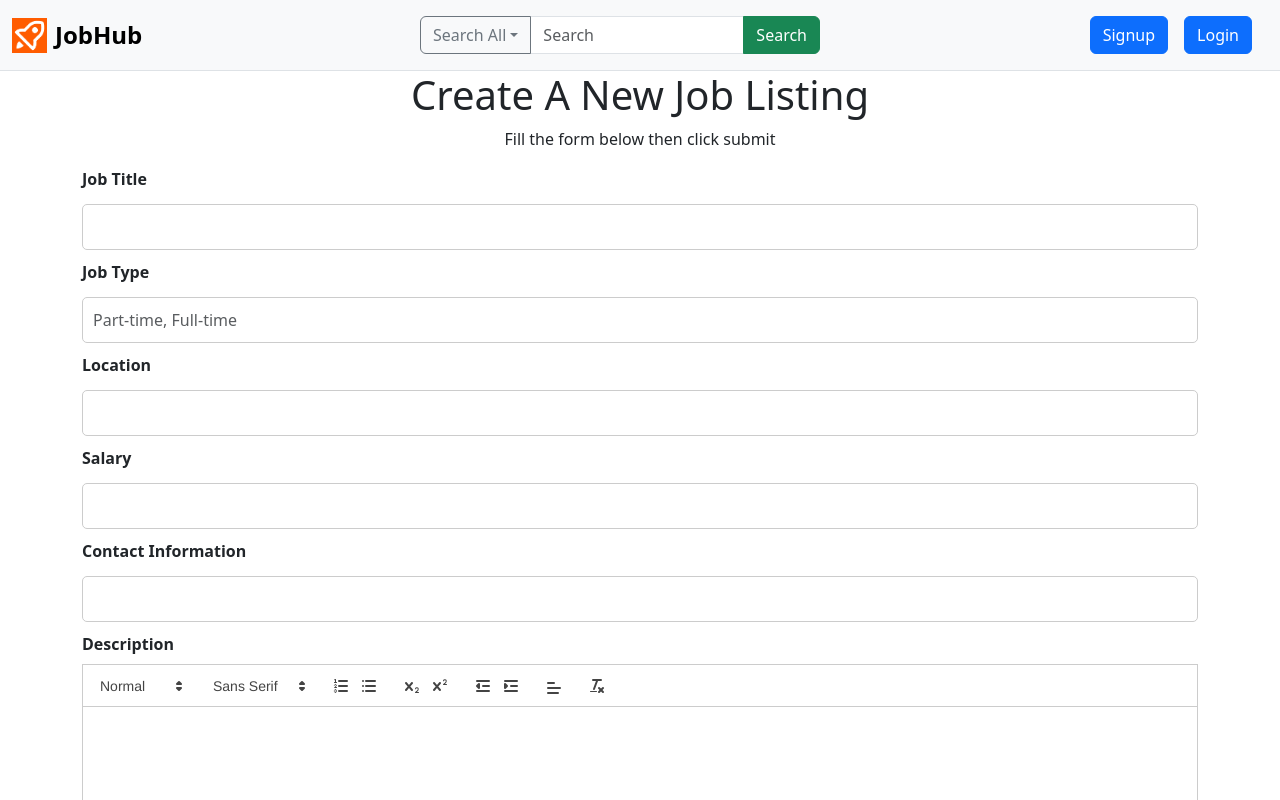
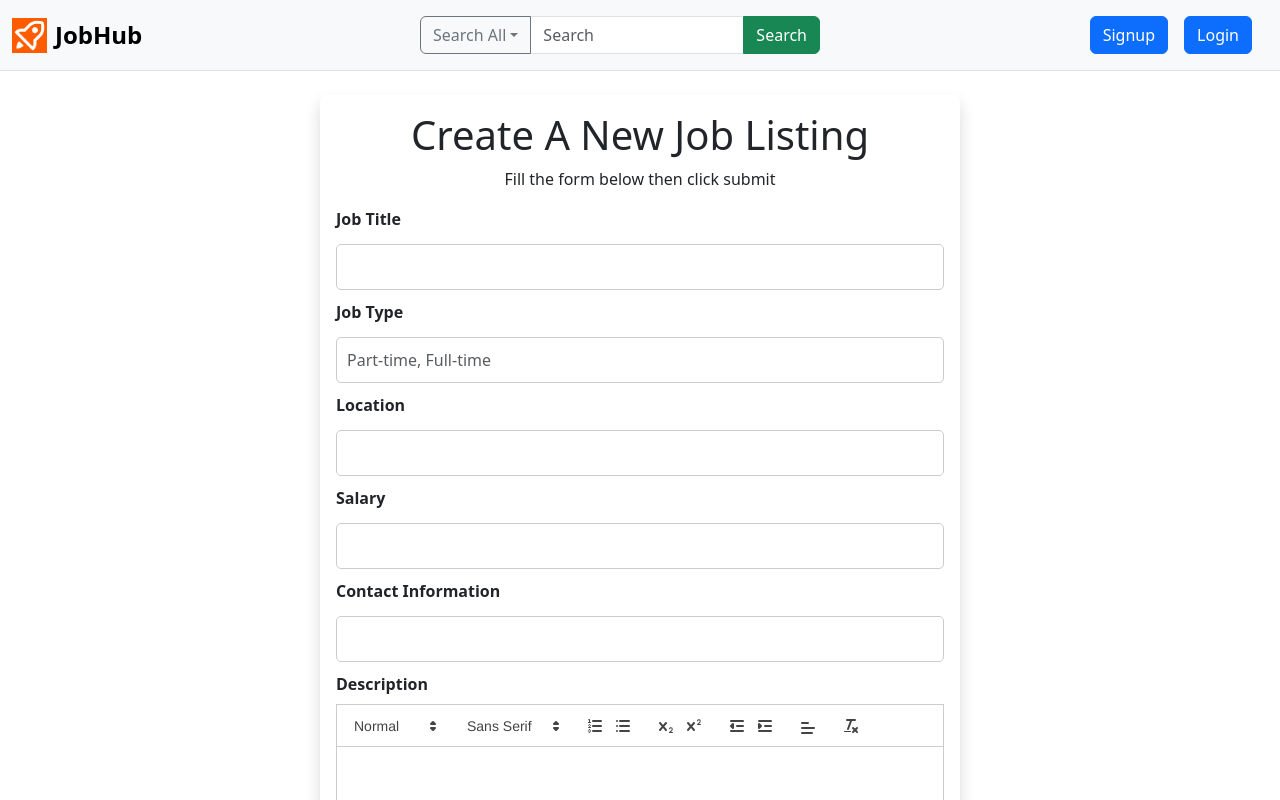
Before and after one commit to paulhuii/SENG401-Project, a React (Create React App) app in the folder client/: page /CompanyPost in a window 1280 px wide. Shown: the top 800 px of the page. Built offline with nearby package versions, Linux system fonts and the light colour scheme.

Commit message:
fixed width of page

```diff
--- a/client/src/CompanyPost.css
+++ b/client/src/CompanyPost.css
@@ -1,4 +1,7 @@
 /* CompanyPost style sheet */
+.company-post-page {
+    max-width: 50%;
+}
 
 .post-heading, .instruction-text{
     text-align: center;
--- a/client/src/CompanyPost.js
+++ b/client/src/CompanyPost.js
@@ -1,14 +1,14 @@
 import React from 'react';
 import "./CompanyPost.css"
-import "./RichTextEditor"
-import RichTextEditor from "./RichTextEditor";
+import "./components/TextEditor/RichTextEditor"
+import RichTextEditor from "./components/TextEditor/RichTextEditor";
 
 const CompanyPost = () => {
 
     return (
-        <div className="container company-post-page">
-            <form className="company-post-row">
-                <div className="company-post-col">
+        <div className="container-fluid shadow mt-4 mb-4 rounded p-3 company-post-page">
+            <form className="row company-post-row">
+                <div className="col company-post-col">
                     <h1 className="post-heading">Create A New Job Listing</h1>
                     <p className="instruction-text">Fill the form below then click submit</p>
 
```
Also changed, not shown: client/src/components/TextEditor/RichTextEditor.css (renamed from client/src/RichTextEditor.css), client/src/components/TextEditor/RichTextEditor.js (renamed from client/src/RichTextEditor.js).
